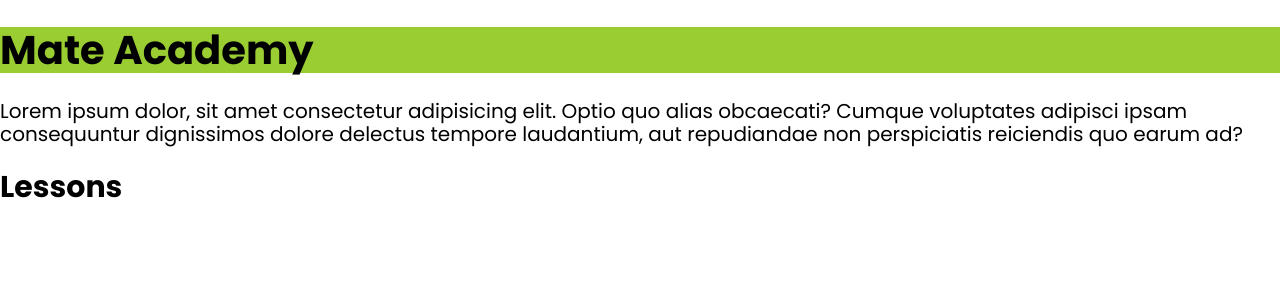
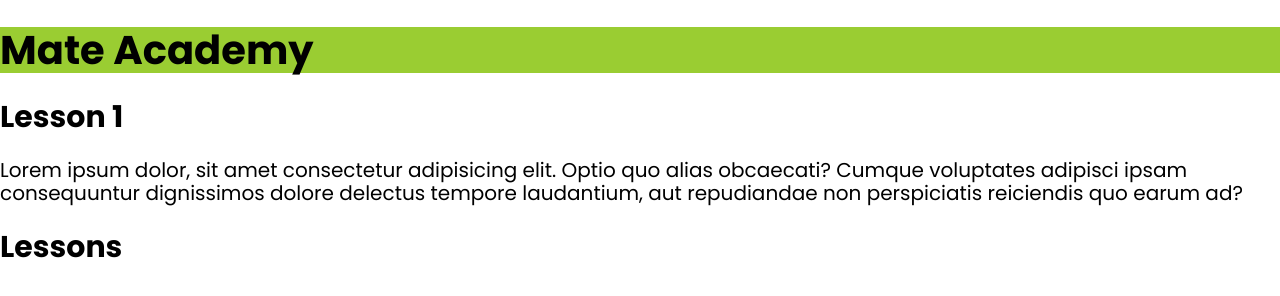
Before and after one commit to melnikko/my-project, a plain HTML site: page index.html in a window 1280 px wide. Drawn offline with Linux system fonts and the light colour scheme.

Commit message:
new h2 was edded

```diff
--- a/index.html
+++ b/index.html
@@ -11,6 +11,7 @@
 </head>
 <body>
   <h1>Mate Academy</h1>
+  <h2>Lesson 1</h2>
   <p>Lorem ipsum dolor, sit amet consectetur adipisicing elit. Optio quo alias obcaecati? Cumque voluptates adipisci ipsam consequuntur dignissimos dolore delectus tempore laudantium, aut repudiandae non perspiciatis reiciendis quo earum ad?</p>
   <h2>Lessons</h2>
 </body>
```
